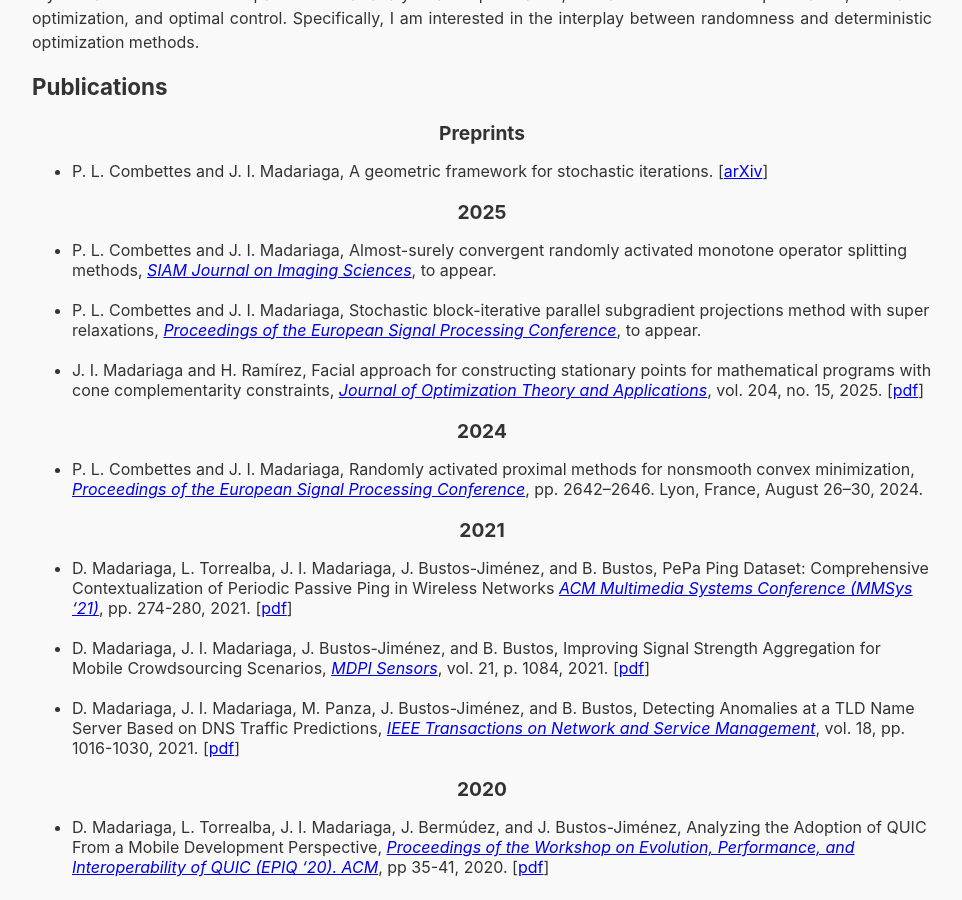
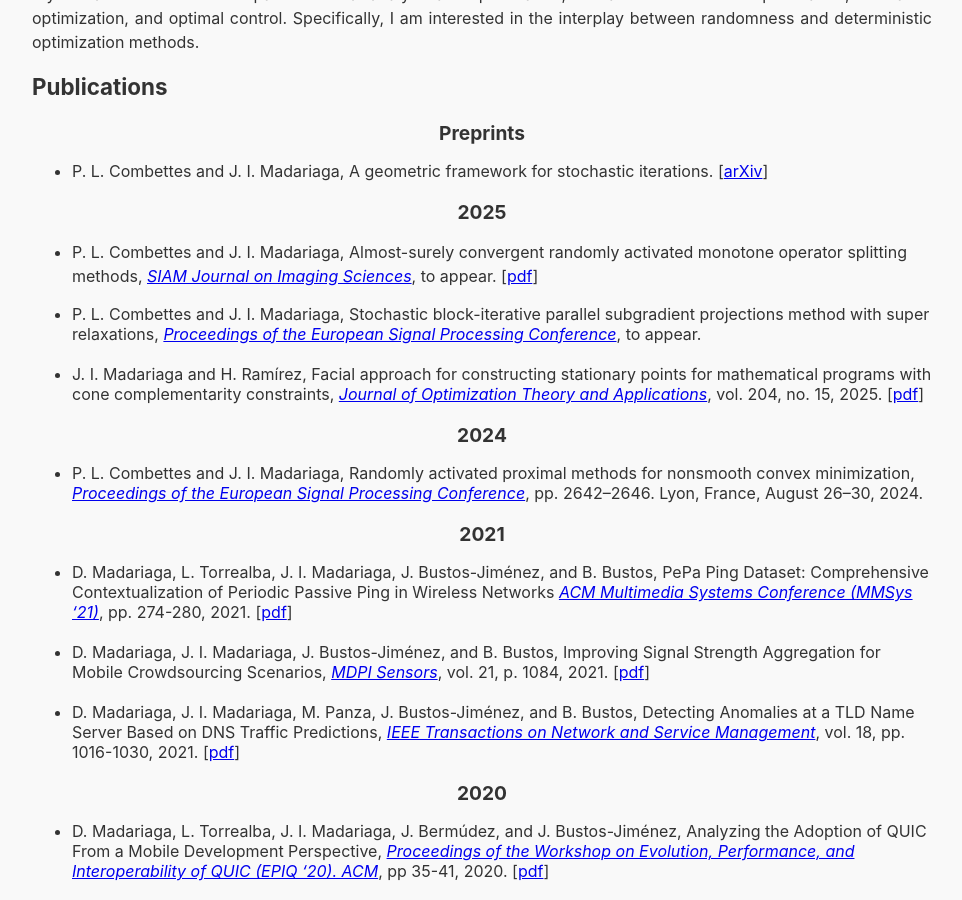
Before and after one commit to jmadariagar/jmadariagar.github.io, a Jekyll site: the page built from index.md, in a window 1280 px wide and 900 px high, scrolled down 875 px. Shown: the whole window, without its empty margins (158-1120 px from the left). Built offline with Jekyll 4.4.1, drawn with Linux system fonts in a browser that asks for light colours; our own code applies the rules of GitHub Pages for plain Markdown files; a script that is not in the unit is left out.

Commit message:
Update index.md

```diff
--- a/index.md
+++ b/index.md
@@ -22,7 +22,8 @@ My research interests encompass nonlinear analysis and optimization, with a focu
 * P. L. Combettes and J. I. Madariaga, A geometric framework for stochastic iterations. [[arXiv](https://arxiv.org/abs/2504.02761)]
 
 <center> <h3>2025</h3> </center>
-* P. L. Combettes and J. I. Madariaga, Almost-surely convergent randomly activated monotone operator splitting methods, [<em>SIAM Journal on Imaging Sciences</em>](https://www.siam.org/publications/siam-journals/siam-journal-on-imaging-sciences/), to appear.<br><br>
+* P. L. Combettes and J. I. Madariaga, Almost-surely convergent randomly activated monotone operator splitting methods, [<em>SIAM Journal on Imaging Sciences</em>](https://www.siam.org/publications/siam-journals/siam-journal-on-imaging-sciences/), to appear. [[pdf]([https://dl.acm.org/doi/abs/10.1145/3405796.3405830](https://javier.madariaga.cl/media/siims3.pdf))]
+
 * P. L. Combettes and J. I. Madariaga, Stochastic block-iterative parallel subgradient projections method with super relaxations, [<em>Proceedings of the European Signal Processing Conference</em>](https://eusipco2025.org/), to appear.<br><br>
 * J. I. Madariaga and H. Ramírez, Facial approach for constructing stationary points for mathematical programs with cone complementarity constraints, [<em>Journal of Optimization Theory and Applications</em>](https://link.springer.com/journal/10957), vol. 204, no. 15, 2025. [[pdf](https://doi.org/10.1007/s10957-024-02562-8)]
 
```
